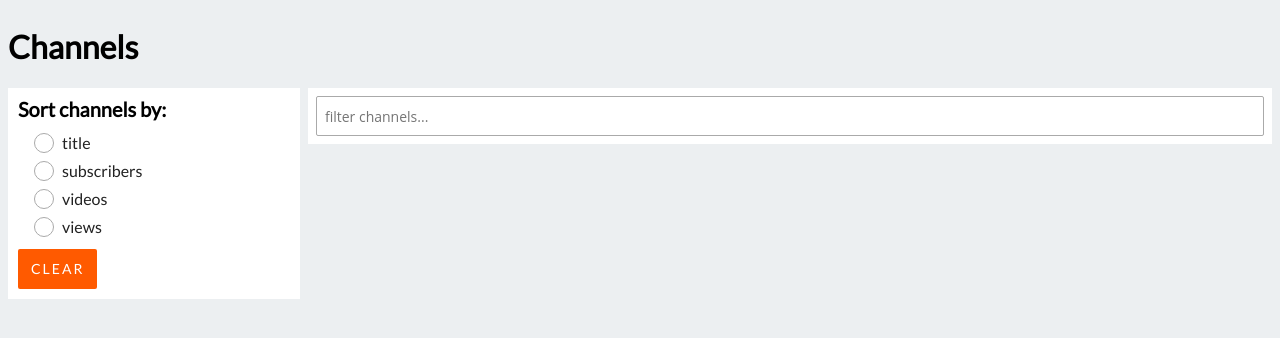
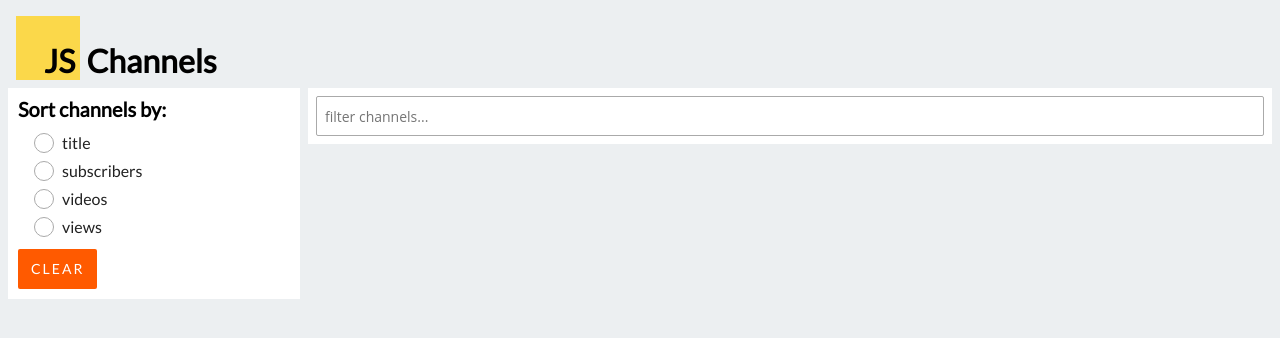
Before and after one commit to zyzik1248/Zadanie_JFE_final, a plain HTML site: page static/index.html in a window 1280 px wide. Drawn offline with Linux system fonts and the light colour scheme.

Commit message:
add logo to header

```diff
--- a/static/index.html
+++ b/static/index.html
@@ -2,12 +2,14 @@
 <html>
     <head>
         <meta charset="utf-8">
+        <meta name="viewport" content="width=device-width, initial-scale=1.0">
         <title>JavaScript Youtube Channels</title>
         <link rel="stylesheet" type="text/css" href="vendor.css">
     </head>
     <body class="wrapper">
         <header class="wrapper__header">
-            <h1 class="header"><span class="header__js-logo"></span> Channels</h1>
+          <h1 class="header__js-logo">JS</h1>
+          <h1 class="header">Channels</h1>
         </header>
         <main class="wrapper__main js-content">
         </main>
--- a/static/vendor.css
+++ b/static/vendor.css
@@ -11,7 +11,7 @@ body {
 
 h1 {
   font-size: 2em;
-  margin: 0.67em 0;
+  margin: 0;
 }
 
 b,
@@ -93,7 +93,7 @@ button:-moz-focusring {
   position: absolute;
 }
 
-.choice + .choice__label {
+.choice+.choice__label {
   -ms-text-size-adjust: 100%;
   -webkit-tap-highlight-color: transparent;
   -webkit-text-size-adjust: 100%;
@@ -109,13 +109,13 @@ button:-moz-focusring {
   text-size-adjust: 100%;
 }
 
-.choice + .choice__label:active {
+.choice+.choice__label:active {
   background-color: #fff;
   border-radius: 2px;
   opacity: .3;
 }
 
-.choice + .choice__label:before {
+.choice+.choice__label:before {
   border: 1px solid #aaa;
   border-radius: 2px;
   box-sizing: border-box;
@@ -129,18 +129,18 @@ button:-moz-focusring {
   vertical-align: top;
 }
 
-.choice + .choice__label:hover:before,
-.choice:hover + .choice__label:before {
+.choice+.choice__label:hover:before,
+.choice:hover+.choice__label:before {
   border-color: #767676;
 }
 
-.choice + .choice__label:hover:before,
-.choice:checked + .choice__label:before,
-.choice:hover + .choice__label:before {
+.choice+.choice__label:hover:before,
+.choice:checked+.choice__label:before,
+.choice:hover+.choice__label:before {
   border-width: 2px
 }
 
-.choice + .choice__label:after {
+.choice+.choice__label:after {
   background: transparent;
   content: "";
   display: inline-block;
@@ -148,7 +148,7 @@ button:-moz-focusring {
   transform-origin: top left
 }
 
-.choice--radio + .choice__label:after {
+.choice--radio+.choice__label:after {
   border-radius: 50%;
   height: 8px;
   left: 6px;
@@ -156,20 +156,20 @@ button:-moz-focusring {
   width: 8px
 }
 
-.choice--radio:checked + .choice__label:after {
+.choice--radio:checked+.choice__label:after {
   background: #1bb826;
 }
 
-.choice:checked + .choice__label:before {
+.choice:checked+.choice__label:before {
   border-color: #1bb826;
 }
 
-.choice--radio + .choice__label:before {
+.choice--radio+.choice__label:before {
   border-radius: 50%;
 }
 
 .filter__input {
-  font-family: 'Open Sans',sans-serif;
+  font-family: 'Open Sans', sans-serif;
   font-size: 14px;
   transition: border-color .2s ease-in-out, box-shadow .2s ease-in-out;
   vertical-align: top;
@@ -192,10 +192,12 @@ button:-moz-focusring {
   text-size-adjust: 100%;
   width: 100%;
 }
+
 .filter {
   background: #fff;
   padding: 8px;
 }
+
 .filter__input:focus,
 .filter__input:hover {
   border-color: #767676;
@@ -228,6 +230,27 @@ button:-moz-focusring {
 
 .wrapper__header {
   order: 0;
+  height: 5em;
+  display: flex;
+  align-items: flex-end;
+  padding: 0.5em;
+  -webkit-box-sizing: border-box;
+  -moz-box-sizing: border-box;
+  box-sizing: border-box;
+}
+
+.wrapper__header .header__js-logo {
+  height: 2em;
+  width: 2em;
+  background-color: #fbd84a;
+  -webkit-box-sizing: border-box;
+  -moz-box-sizing: border-box;
+  box-sizing: border-box;
+  display: flex;
+  align-items: flex-end;
+  justify-content: flex-end;
+  padding-right: 0.15em;
+  margin-right: 0.2em;
 }
 
 .wrapper__filter {
@@ -249,7 +272,7 @@ button:-moz-focusring {
 
   .wrapper {
     margin: 8px;
-    display:-ms-grid;
+    display: -ms-grid;
     display: grid;
     -ms-grid-columns: 40% 60%;
     -ms-grid-rows: 80px 56px 1fr;
```
Also changed, not shown: NOTES.md (+9 -0 lines), 1 other file.
